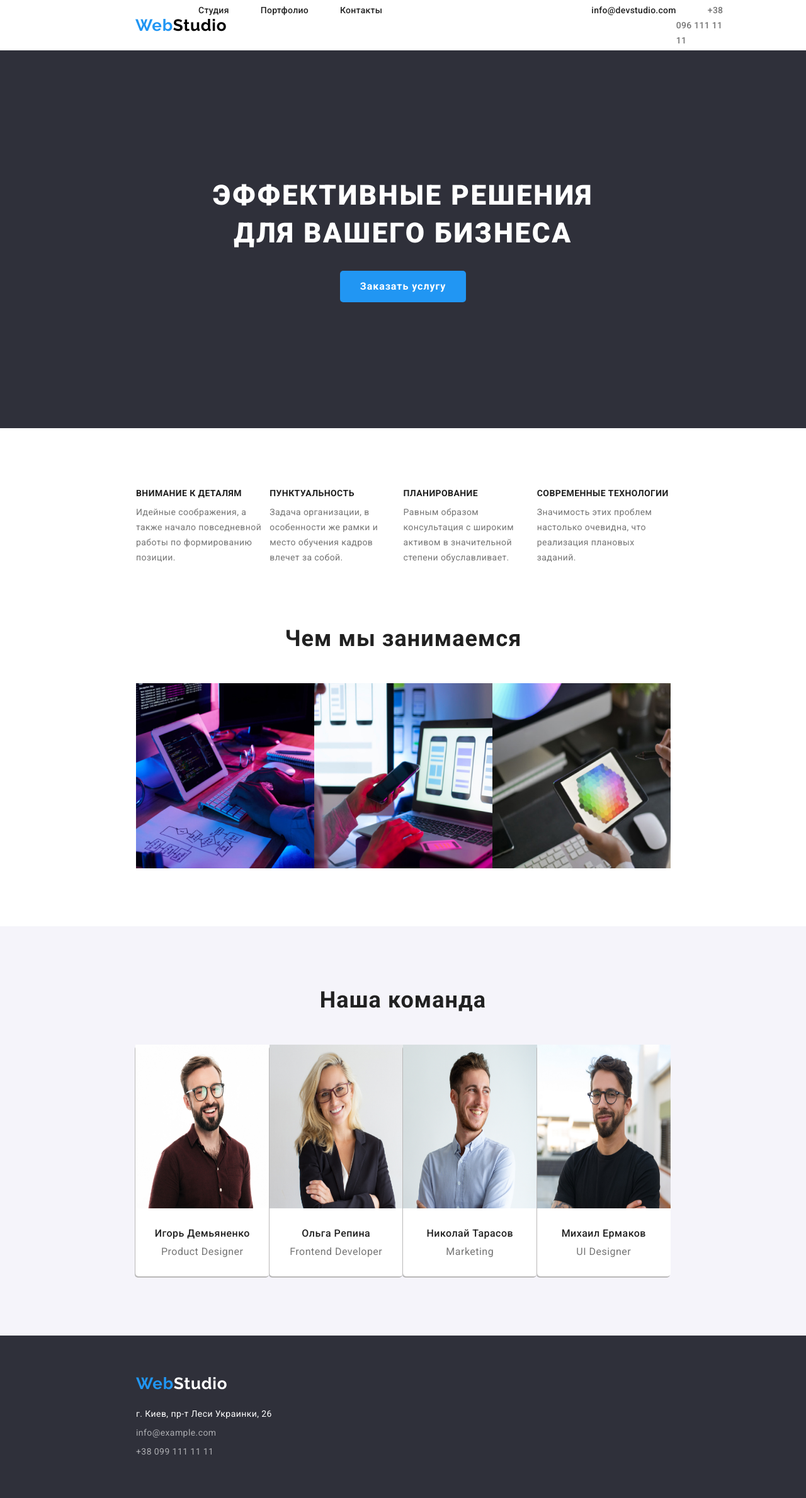
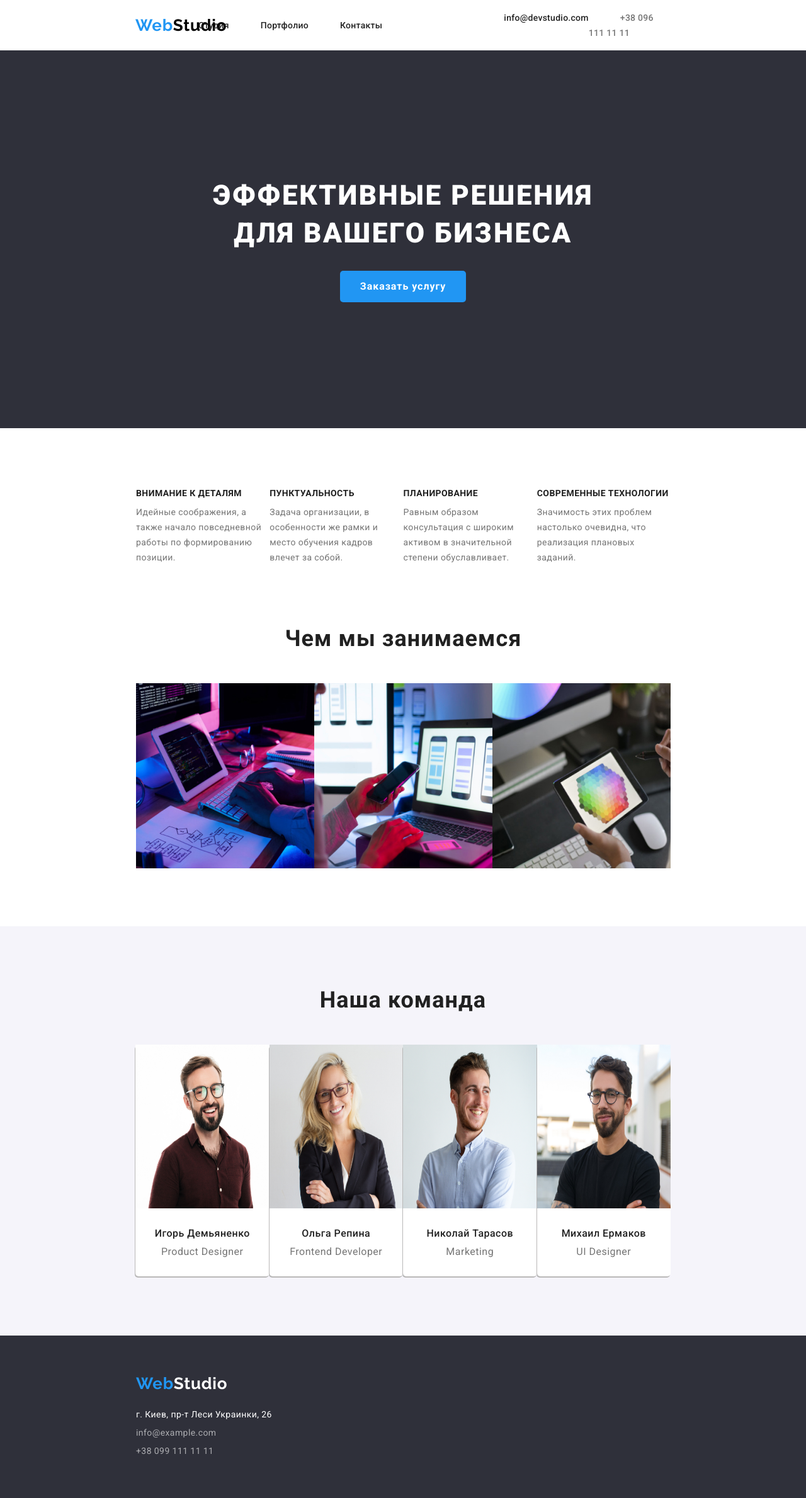
Before and after one commit to SimonPe25/GoIt, a PHP site: page /index.html in a window 1280 px wide. Shown: the whole page at 63% size. Before the commit the page ends 2311 px from the top, so only its background shows below. Run offline with PHP 8.4, Linux system fonts and the light colour scheme.

Commit message:
correct final

```diff
--- a/index.html
+++ b/index.html
@@ -23,21 +23,23 @@
                     <h3 class="logo__text">Web<span>Studio</span></h3>
                 </a>
             </div>
-            <nav class="nav">
+            <nav>
                 <ul class="nav__list list">
                     <li><a href="#" class="list__link">Студия</a></li>
                     <li><a href="#" class="list__link">Портфолио</a></li>
                     <li><a href="#" class="list__link">Контакты</a></li>
+                </ul>
+            </nav>
+            <ul class="nav__contact">
                 <li><a href="#" class="list__link mail">info@devstudio.com</a></li>
                 <li><a href="#" class="list__link link-phone">+38 096 111 11 11</a></li>
             </ul>
-            </nav>
         </div>
     </header>
     <main>
         <section class="effect container">
             <h1>Эффективные решения<br />для вашего бизнеса</h1>
-            <a href="#" class="effect__button">Заказать услугу</a>
+            <button type="button" class="effect__button">Заказать услугу</button>
         </section>
         <section class="doing container">
             <ul class="wrapper-text">
@@ -97,17 +99,15 @@
             </ul>
         </section>
     </main>
-    <footer>
-        <div class="footer container">
-            <div class="contacts">
+    <footer class="container">
+        <address class="footer">
             <a class="header__logo logo">
                 <h3 class="logo__text flogo">Web<span>Studio</span></h3>
             </a>
             <p class="address">г. Киев, пр-т Леси Украинки, 26</p>
             <p class="address cnt">info@example.com</p>
             <p class="address cnt">+38 099 111 11 11</p>
-            </div>
-        </div>
+        </address>
     </footer>
 </body>
 
--- a/styles/main.css
+++ b/styles/main.css
@@ -115,7 +115,7 @@ select {
     color: #000000;
 }
 
-.nav,
+.nav__contact,
 .nav__list {
     display: flex;
 }
@@ -137,7 +137,7 @@ select {
 }
 
 .mail {
-    margin-left: 332px;
+    margin-left: 193px;
 }
 
 .link-phone {
@@ -173,6 +173,7 @@ select {
     padding: 10px 32px 10px 32px;
     background-color: #2196F3;
     border-radius: 5px;
+    border: none;
     cursor: pointer;
     font-family: 'Roboto';
     font-style: normal;
@@ -295,9 +296,12 @@ select {
 
 /* footer*/
 .footer {
+    display: flex;
+    flex-direction: column;
     padding: 61px 0 10px 216px;
     background-color: #2F303A;
-    height: 252px;
+    height: 187px;
+    width: 100%;
 }
 
 .flogo>span {
@@ -306,19 +310,21 @@ select {
 
 .address {
     font-family: 'Roboto';
-    font-style: normal;
     font-weight: 400;
     font-size: 14px;
     line-height: 24px;
     letter-spacing: 0.03em;
     color: #FFFFFF;
+    font-style: normal
 }
+
+address { all: initial }
 
 .header__logo {
     height: 28%;
 }
 
 .cnt {
-    margin-top: 6px;
+    margin-top: 5px;
     color: rgba(255, 255, 255, 0.6);
 }
```
Lines whose indentation alone changed are shown as unchanged.
